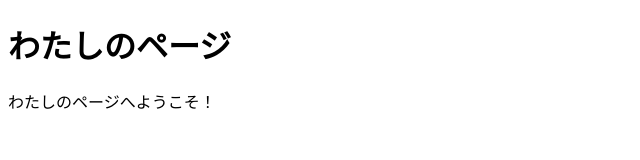
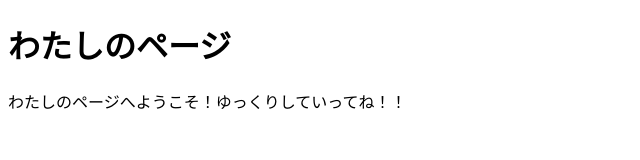
Before and after one commit to hidaka000/test, a plain HTML site: page index.html in a window 1280 px wide. Shown: the whole page, without its empty margins (0-640 px from the left). Drawn offline with Linux system fonts and the light colour scheme.

Commit message:
ゆっくりしていってね！！

```diff
--- a/index.html
+++ b/index.html
@@ -5,6 +5,6 @@
 </head>
 <body>
 <h1>わたしのページ</h1>
-<p>わたしのページへようこそ！</p>
+<p>わたしのページへようこそ！ゆっくりしていってね！！</p>
 </body>
 </html>
```
